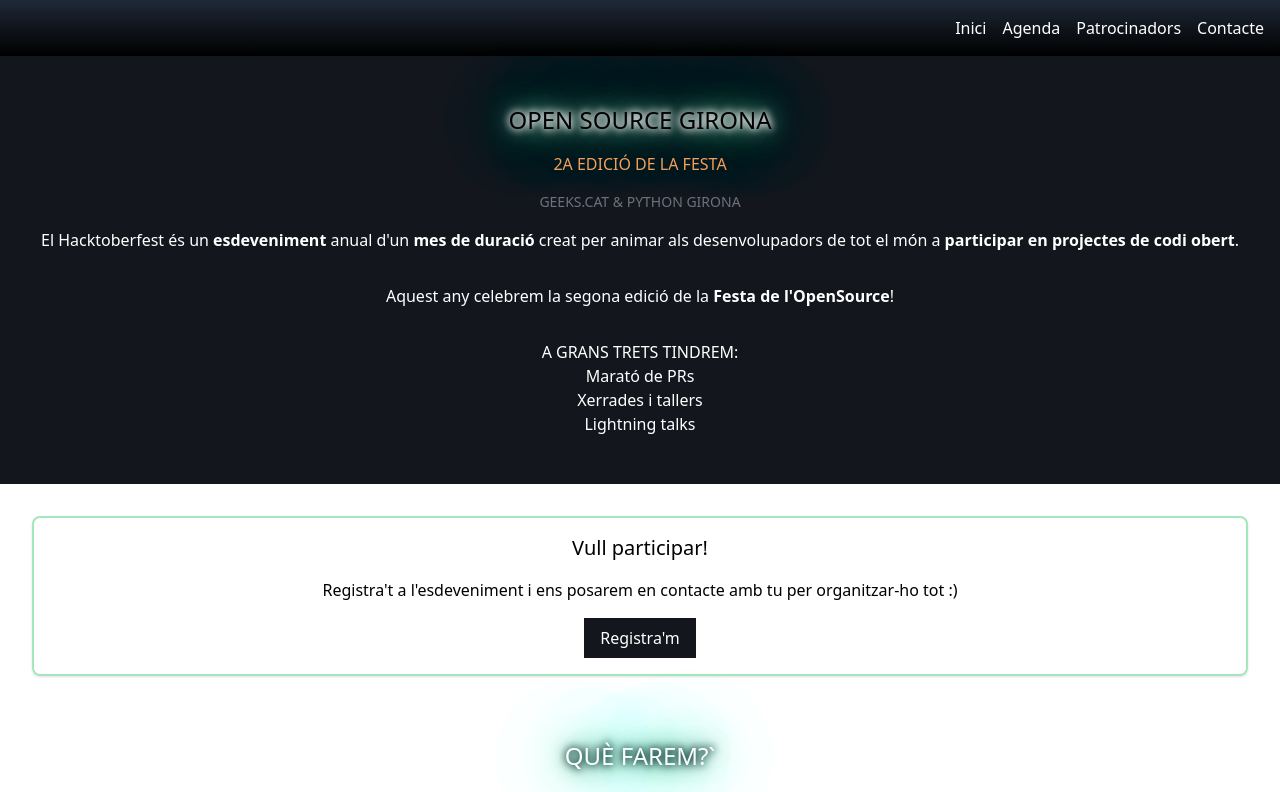
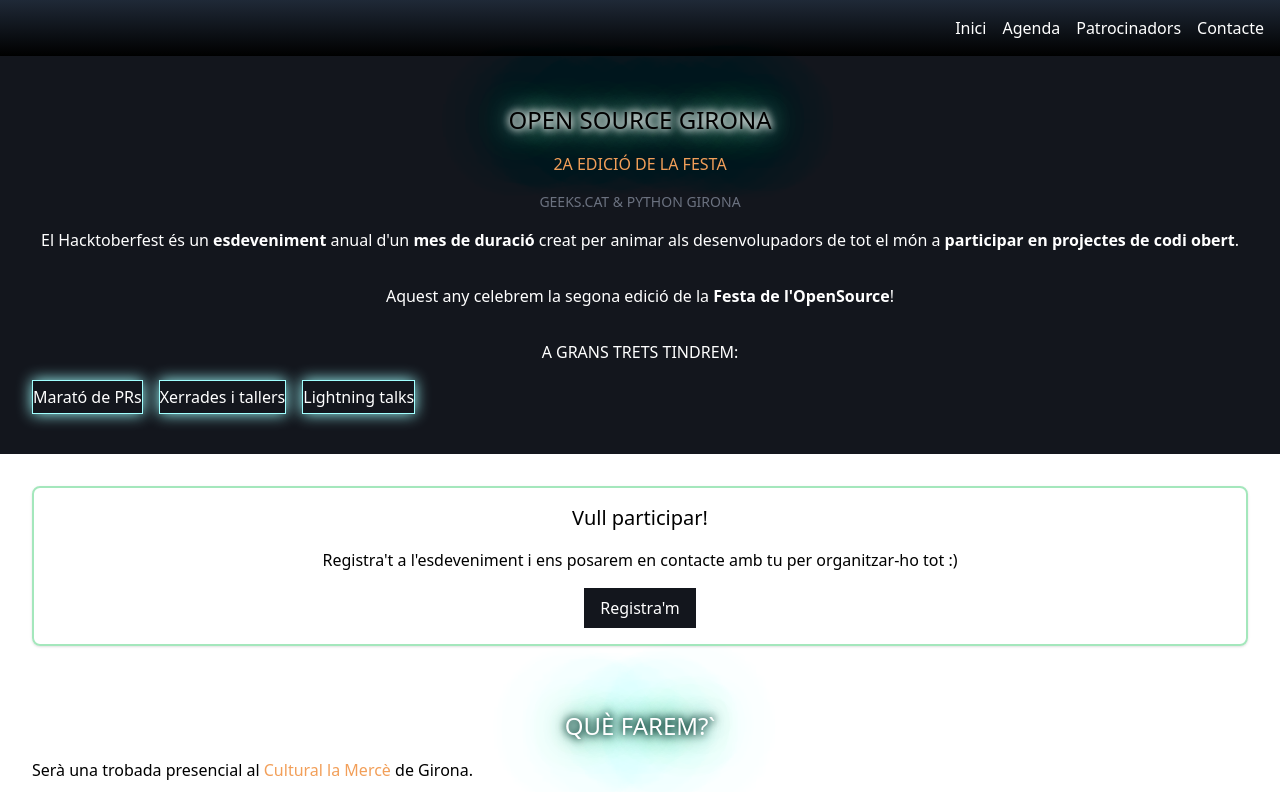
Before and after one commit to GeeksCAT/hacktoberfest-web-2022, a Vue app: page / in a window 1280 px wide. Shown: the top 792 px of the page. Built offline with nearby package versions, Linux system fonts and the light colour scheme; what @formkit/vue would draw is missing.

Commit message:
ci: adds the commit hash as a image tag

```diff
--- a/src/components/Sections/SIntro.vue
+++ b/src/components/Sections/SIntro.vue
@@ -14,9 +14,20 @@ import ATitle from '../Atoms/ATitle.vue'
       de tot el món a <b>participar en projectes de codi obert</b>.
     </p>
     <p class="text-center py-4">Aquest any celebrem la segona edició de la <b>Festa de l'OpenSource</b>!</p>
-    <p class="text-center pt-4">A GRANS TRETS TINDREM:</p>
+    <p class="text-center pt-4 mb-4">A GRANS TRETS TINDREM:</p>
     <ul class="text-center mb-4">
       <li v-for="(item, index) in weWillHave" :key="index">{{ item }}</li>
     </ul>
   </a-section>
 </template>
+
+<style scoped lang="scss">
+ul {
+  @apply flex my-2 gap-4;
+  li {
+    @apply border leading-4 py-2 border-fourth;
+    $color1: #a1ffff;
+    box-shadow: 0px 0px 15px $color1;
+  }
+}
+</style>
```
